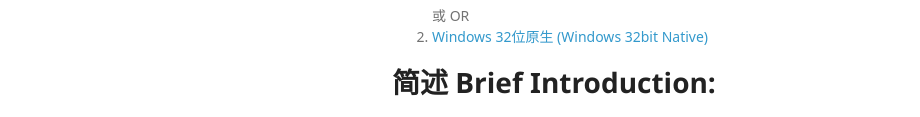
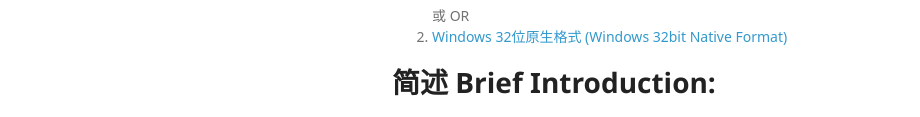
Before and after one commit to billweasley/firstSpider, a plain HTML site: page index.html in a window 1280 px wide. Shown: the part 208-325 px from the top of the page, without its empty margins (178-1098 px from the left). Drawn offline with Linux system fonts and the light colour scheme; a web font is replaced by a local one.

Commit message:
Update index.html

```diff
--- a/index.html
+++ b/index.html
@@ -29,7 +29,7 @@
 <li><ul><li><a href="http://pan.baidu.com/s/1o79l7zs">JAR通用格式(JRE Universal Format)，需要JRE环境(JRE Environment Required)</a></li>
 <li><a href="http://www.java.com/en/download/manual.jsp">JRE环境(JRE Environment)</a></li></ul></li>
 <br>或 OR</br>
-<li><a href="">Windows 32位原生 (Windows 32bit Native)</a></li>
+<li><a href="">Windows 32位原生格式 (Windows 32bit Native Format)</a></li>
 </ol>
 
 <h1>
```
